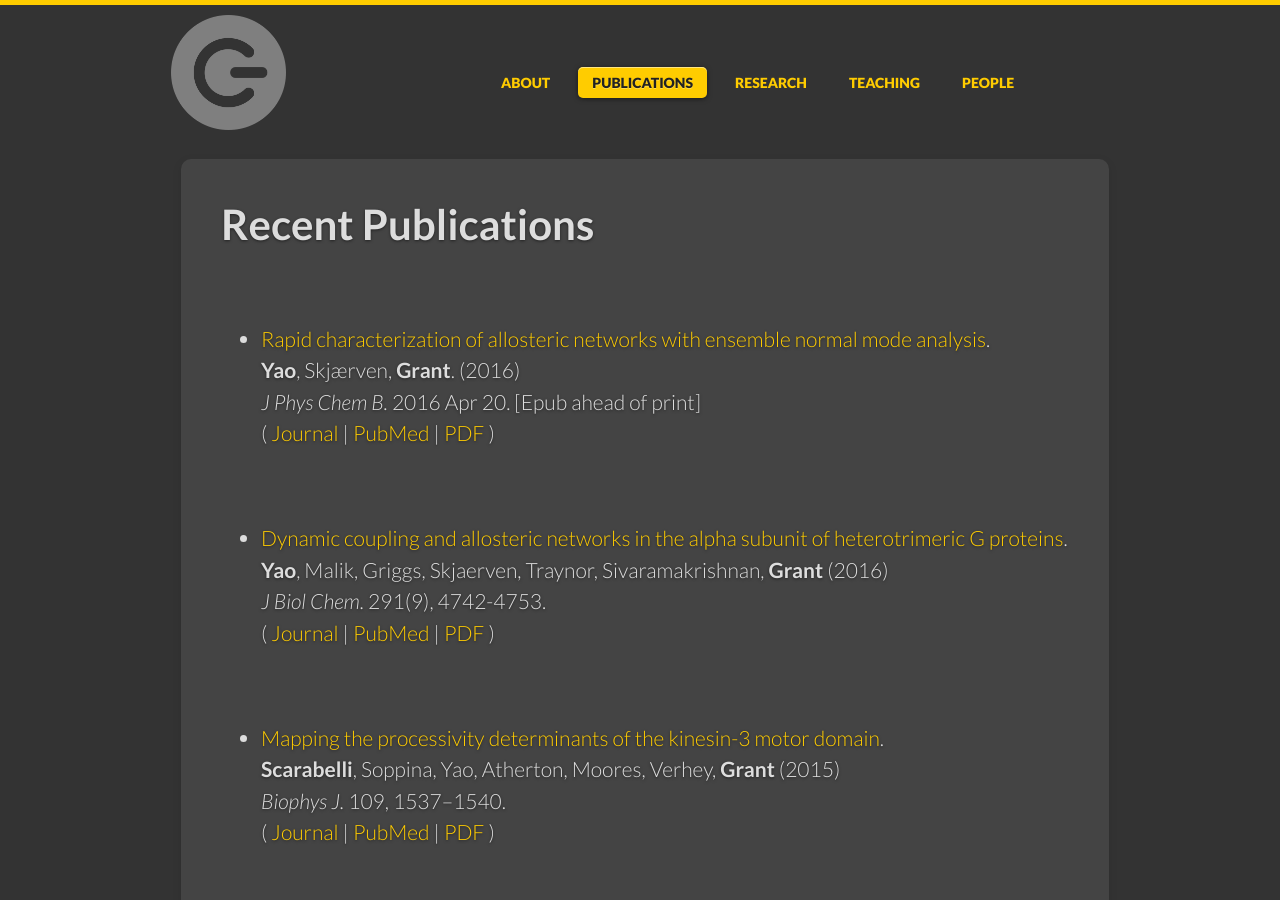
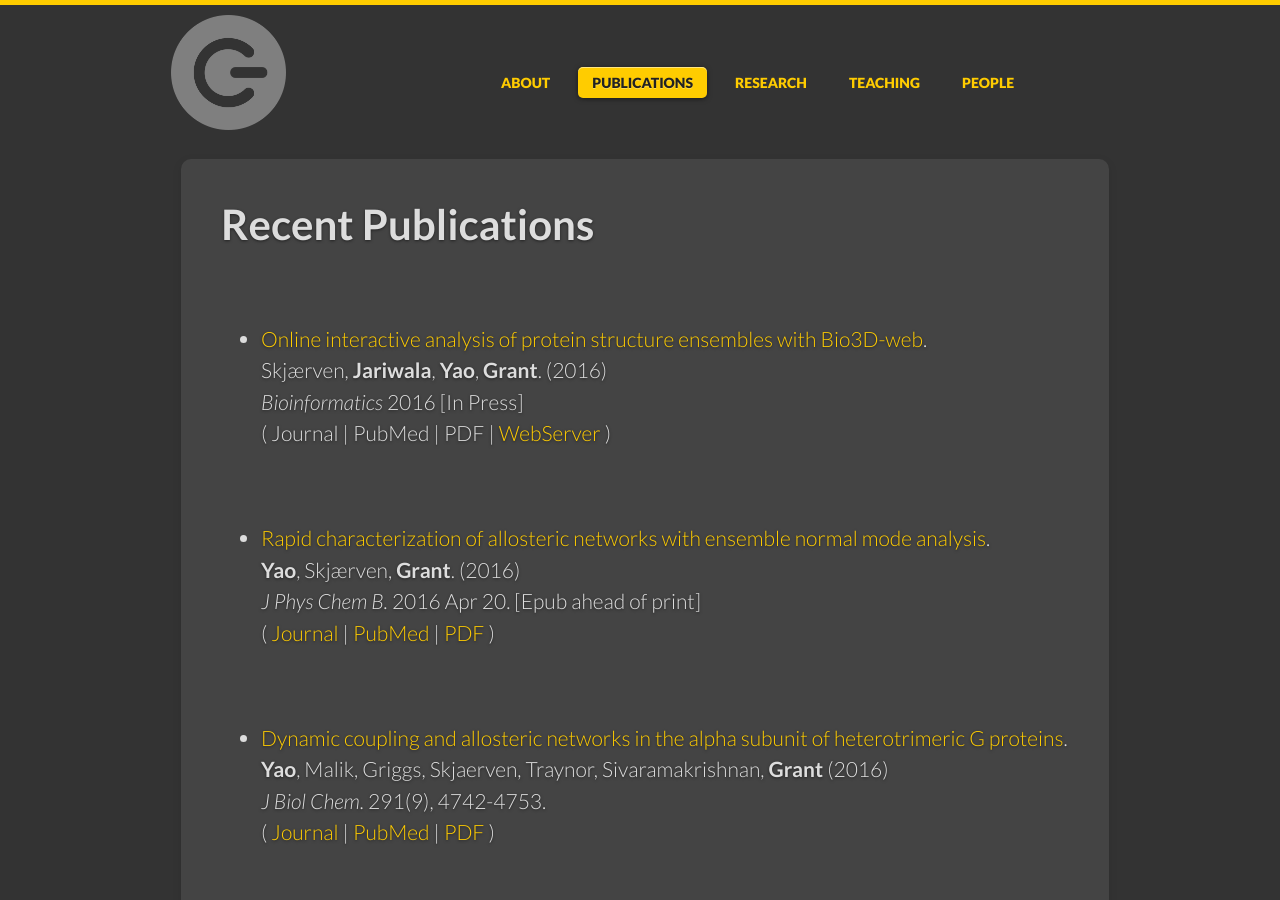
Before and after one commit to bioboot/newlabsite, a Jekyll site: the page built from publications/index.md, in a window 1280 px wide and 900 px high. Built offline with Jekyll 4.4.1, drawn with Linux system fonts in a browser that asks for light colours.

Commit message:
Update publications

```diff
--- a/publications/index.md
+++ b/publications/index.md
@@ -2,6 +2,13 @@
 layout: page
 title: Recent Publications
 ---
+
+<br/>
+
+*   [Online interactive analysis of protein structure ensembles with Bio3D-web]().
+    Skjærven, **Jariwala**, **Yao**, **Grant**. (2016)
+    _Bioinformatics_ 2016 [In Press]
+    ( Journal | PubMed | PDF | [WebServer](http://thegrantlab.org/bio3d/webapps) )
 
 <br/>
 
```
